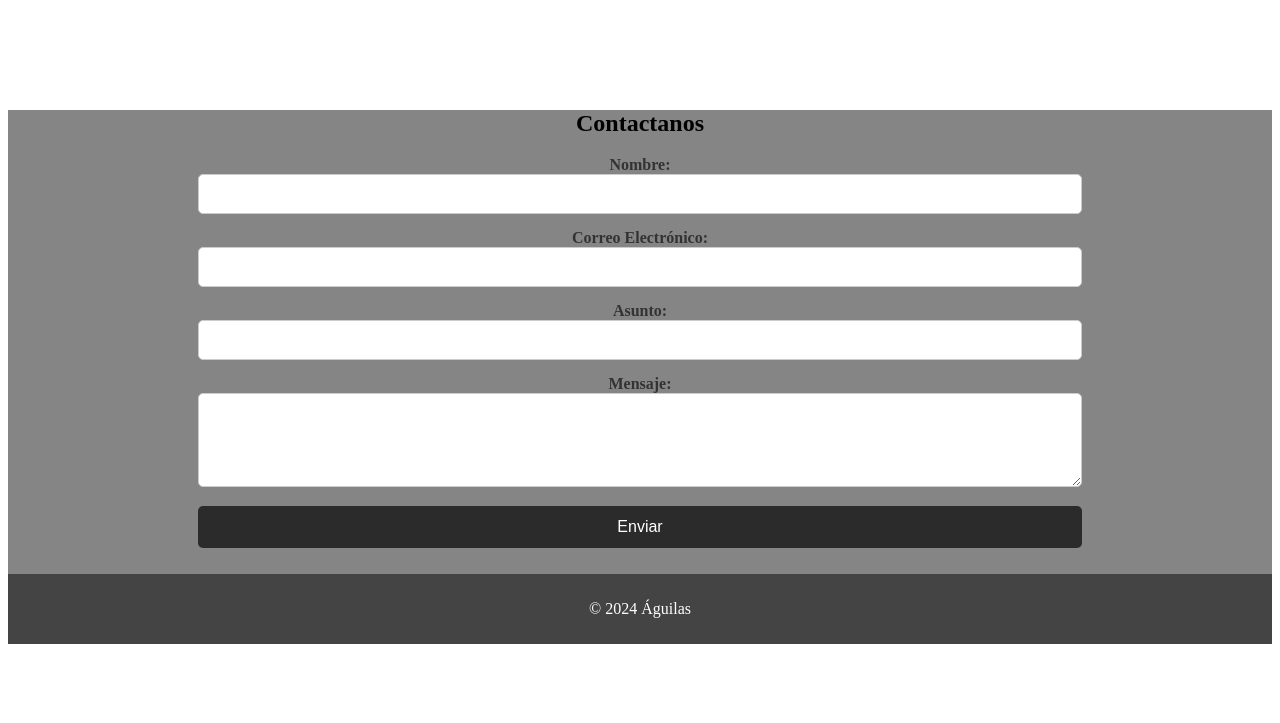
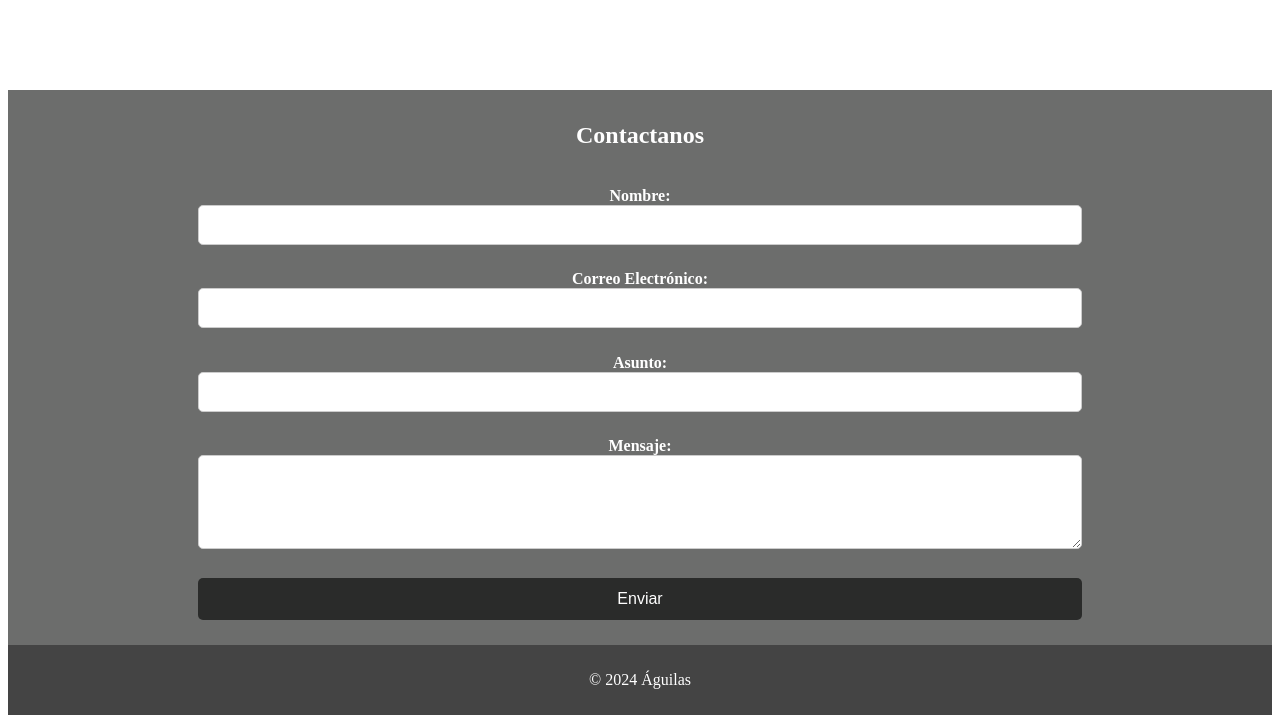
Before and after one commit to artur0-dev/html5_arquitectura_informacion, a plain HTML site: page index.html in a window 1280 px wide. Shown: the part 1228-1951 px from the top of the page. Before the commit the page ends 1880 px from the top, so only its background shows below. Drawn offline with Linux system fonts and the light colour scheme.

Commit message:
update css

```diff
--- a/estilos.css
+++ b/estilos.css
@@ -22,7 +22,7 @@ footer {
     color: white;
     text-align: center;
     padding: 10px 0;
-    position: relative; /* siempre lo posiciona abajo*/
+    position: relative;
     width: 100%;
     bottom: 0;
 }
@@ -55,19 +55,21 @@ img{
     text-align: justify;
 }
 #contactanos{
-    background-color: #848584;
+    padding-top: 1%;
+    color: #ffffff;
+    background-color: #6c6d6c;
     text-align: center;
 }
 
 label{
     margin-bottom: 10px;
     font-weight: bold;
-    color: #333;
+    color: #ffffff;
 }
 input, textarea{
     width: 70%;
     padding: 10px;
-    margin-bottom: 15px;
+    margin-bottom: 2%;
     border: 1px solid #ccc;
     border-radius: 5px;
     box-sizing: border-box;
--- a/index.html
+++ b/index.html
@@ -45,7 +45,7 @@
             </div>
         </section>
         <section id="contactanos">
-            <h2>Contactanos</h2>
+            <h2>Contactanos</h2><br>
             <form>
                 <label for="name">Nombre:</label><br>
                 <input type="text" id="name" name="name" required><br>
```
